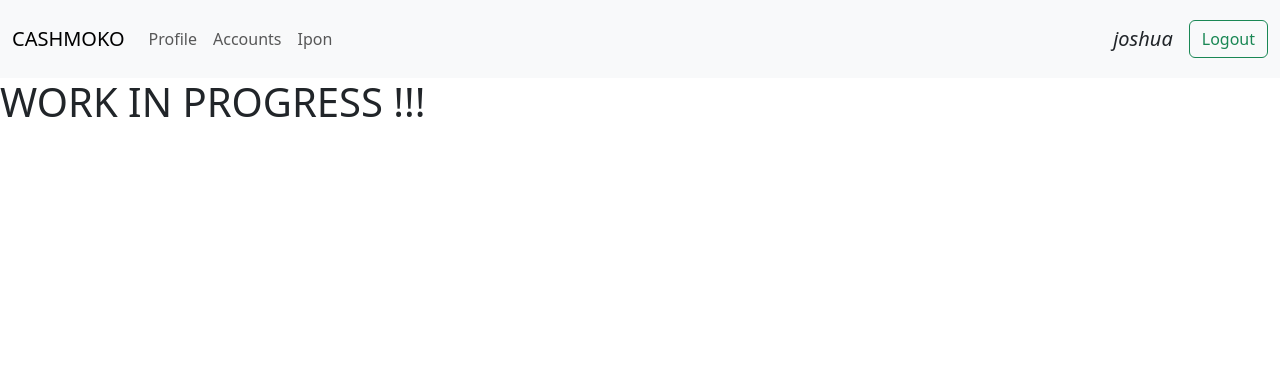
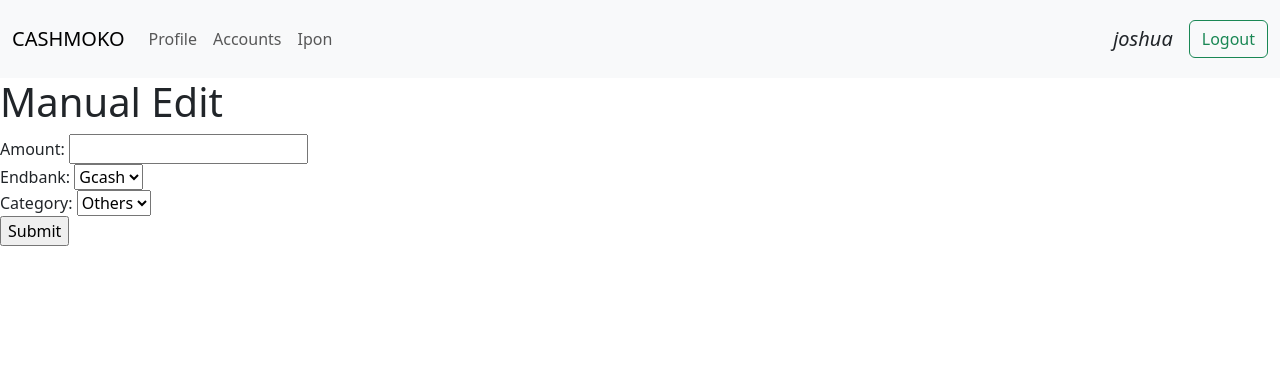
Before and after one commit to LRDB/CASHMOKO, a Django app: a page that uses cashmoko/main/templates/main/manual_edit.html in a window 1280 px wide. Shown: the top 378 px of the page. Run offline with Django 5.2, Linux system fonts and the light colour scheme; a user stored in the database is signed in; data comes from the database, SQL or seed files in the repository.

Commit message:
Ipon + Manual Editing
Migrations: Added new "Adjustment Category" to Users (Cannot be viewed manually unlike Debit/Credit Categories)

Ipon Challenge Transaction Page.
Manual Editing Transaction Page.

```diff
--- a/cashmoko/main/forms.py
+++ b/cashmoko/main/forms.py
@@ -7,7 +7,7 @@ Bank_Choices = (
     ("BDO", "BDO"),
     ("Maya", "Maya"),
     ("Wallet", "Wallet"),
-    ("Ipon", "Ipon"),
+    #("Ipon", "Ipon"),
     ("None", "None"),
 )
 
@@ -36,3 +36,7 @@ class CreateTransactionEntry(forms.Form):
             choices=choices,
             widget=forms.Select,
         )
+
+class CreateIponTransactionEntry(CreateTransactionEntry):
+    Ipon_Challenge = [("Ipon","Ipon")]
+    endBank = forms.ChoiceField(choices=Ipon_Challenge)
--- a/cashmoko/main/models.py
+++ b/cashmoko/main/models.py
@@ -14,3 +14,4 @@ class Person(models.Model):
     currency = models.JSONField(default=dict)
     dep_category = models.JSONField(default=dict)
     cred_category = models.JSONField(default=dict)
+    adj_category = models.JSONField(default=dict)
--- a/cashmoko/main/templates/main/manual_edit.html
+++ b/cashmoko/main/templates/main/manual_edit.html
@@ -5,5 +5,17 @@ Manual Edit
 {% endblock %}
 
 {% block content %}
-    <h1>WORK IN PROGRESS !!!</h1>
+
+	<h1>Manual Edit</h1>
+
+	<form action = "Manual Edit" method = "post">
+		{% csrf_token %}
+		{{ form }}
+		<input type="submit" value="Submit">
+		{% if messages %}
+			{% for message in messages %}
+				<h4>{{ message }}</h4>
+			{% endfor %}
+		{% endif %}
+	</form>
 {% endblock %}
--- a/cashmoko/main/views.py
+++ b/cashmoko/main/views.py
@@ -5,7 +5,7 @@ from django.http import HttpResponse
 from django.contrib.auth import logout
 from django.contrib import messages
 from .models import Person
-from .forms import CreateTransactionEntry
+from .forms import CreateTransactionEntry, CreateIponTransactionEntry
 from register.forms import CreatePerson
 from .quotes import quote
 from .currency import get_currency
@@ -148,7 +148,44 @@ def user_balances(response):
 @login_required
 def iponchallenge(response):
     ls = response.user
-    return render(response, "main/iponchallenge.html", {"ls": ls})
+    person = ls.person
+
+    message = None
+
+    if response.method == "POST":
+        form = CreateIponTransactionEntry(ls, "dep_category", response.POST)
+        moneytransactions = person.moneytransactions
+        if form.is_valid():
+            new_log = {
+                "date": str(
+                    datetime.datetime.now(TIMEZONE).strftime("%Y:%m:%d %H:%M:%S")
+                ),
+                "type": "debit",
+                "category": form.cleaned_data["category"],
+                "amount": form.cleaned_data["amount"],
+                "startBank": "None",
+                "endBank": form.cleaned_data["endBank"],
+                "done": False,
+            }
+            transaction_id = len(moneytransactions)  # Use the length as a unique key
+            moneytransactions[str(transaction_id)] = new_log
+            person.save()
+
+        m = person.moneytransactions
+        banks = person.bankaccounts
+        for k, v in m.items():
+            end = v["endBank"].upper()
+            if v["type"] == "debit" and v["done"] == False:
+                banks[end] += v["amount"]
+            v["done"] = True
+
+        person.save()
+        message = messages.success(response, "Ipon successful!")
+    else:
+        form = CreateIponTransactionEntry(ls, "dep_category")
+    return render(
+        response, "main/iponchallenge.html", {"form": form, "ls": ls, "message": message}
+    )
 
 
 @csrf_protect
@@ -244,7 +281,44 @@ def Credit(response):
 @login_required
 def Manual_Edit(response):
     ls = response.user
-    return render(response, "main/manual_edit.html", {"ls": ls})
+    person = ls.person
+
+    message = None
+
+    if response.method == "POST":
+        form = CreateTransactionEntry(ls, "adj_category", response.POST)
+        moneytransactions = person.moneytransactions
+        if form.is_valid():
+            new_log = {
+                "date": str(
+                    datetime.datetime.now(TIMEZONE).strftime("%Y:%m:%d %H:%M:%S")
+                ),
+                "type": "Manual Edit",
+                "category": "Adjustment",
+                "amount": form.cleaned_data["amount"],
+                "startBank": "None",
+                "endBank": form.cleaned_data["endBank"],
+                "done": False,
+            }
+            transaction_id = len(moneytransactions)  # Use the length as a unique key
+            moneytransactions[str(transaction_id)] = new_log
+            person.save()
+
+        m = person.moneytransactions
+        banks = person.bankaccounts
+        for k, v in m.items():
+            end = v["endBank"].upper()
+            if v["type"] == "Manual Edit" and v["done"] == False:
+                banks[end] += v["amount"]
+            v["done"] = True
+
+        person.save()
+        message = messages.success(response, "Editing successful!")
+    else:
+        form = CreateTransactionEntry(ls, "adj_category")
+    return render(
+        response, "main/manual_edit.html", {"form": form, "ls": ls, "message": message}
+    )
 
 
 @csrf_protect
--- a/cashmoko/register/views.py
+++ b/cashmoko/register/views.py
@@ -59,6 +59,9 @@ def register(response):
                     "Insurance": "Insurance",
                     "Lifestyle": "Lifestyle",
                 },
+                "adjustments": {
+                    "Adjustments": "Adjustments",
+                },
             }
             user = form.save(commit=False)
             user.first_name = form.cleaned_data["firstname"]
@@ -72,6 +75,7 @@ def register(response):
                 verified=False,
                 dep_category=categories["deposit"],
                 cred_category=categories["credit"],
+                adj_category=categories["adjustments"],
             )
             messages.success(response, "Sign-up was successful")
             return redirect("login")
```
Also changed, not shown: cashmoko/main/templates/main/iponchallenge.html (+13 -1 lines), cashmoko/main/migrations/0012_person_adj_category.py (added).
